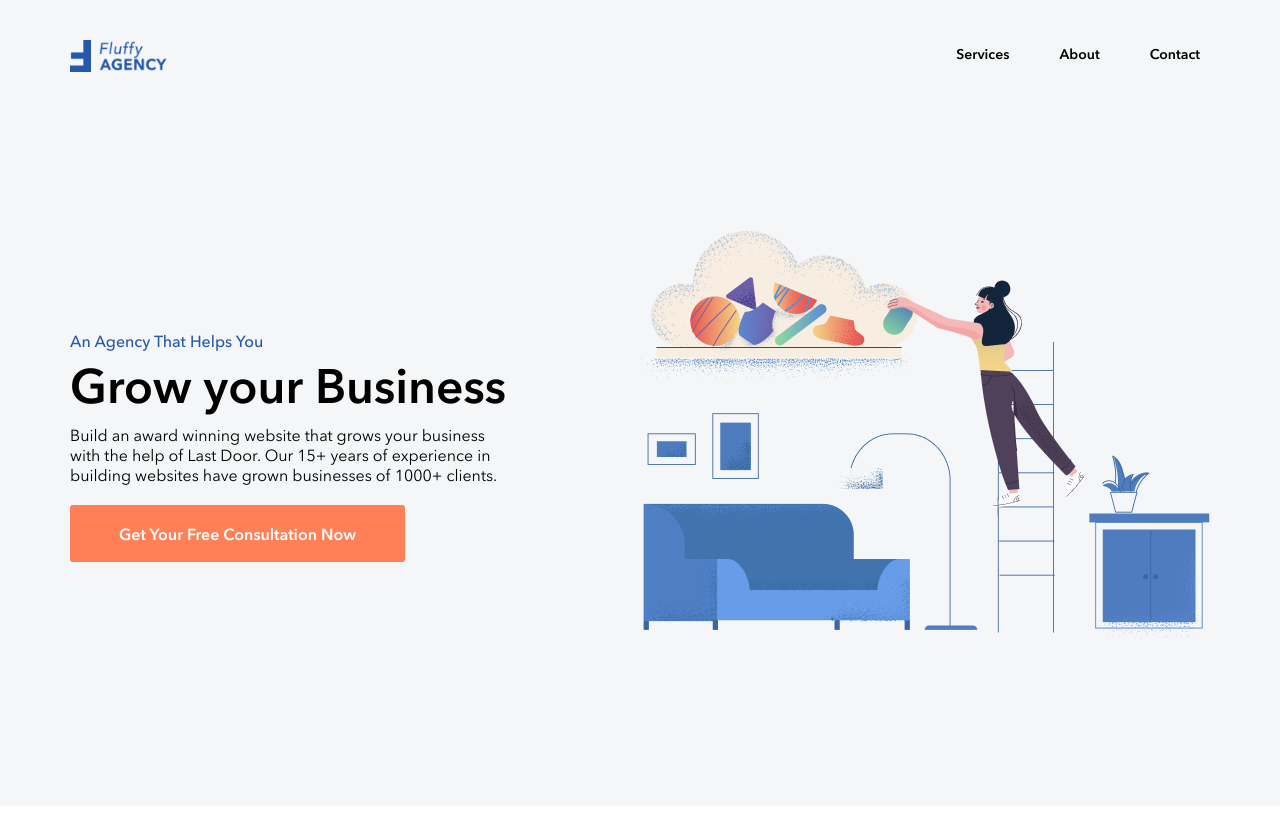
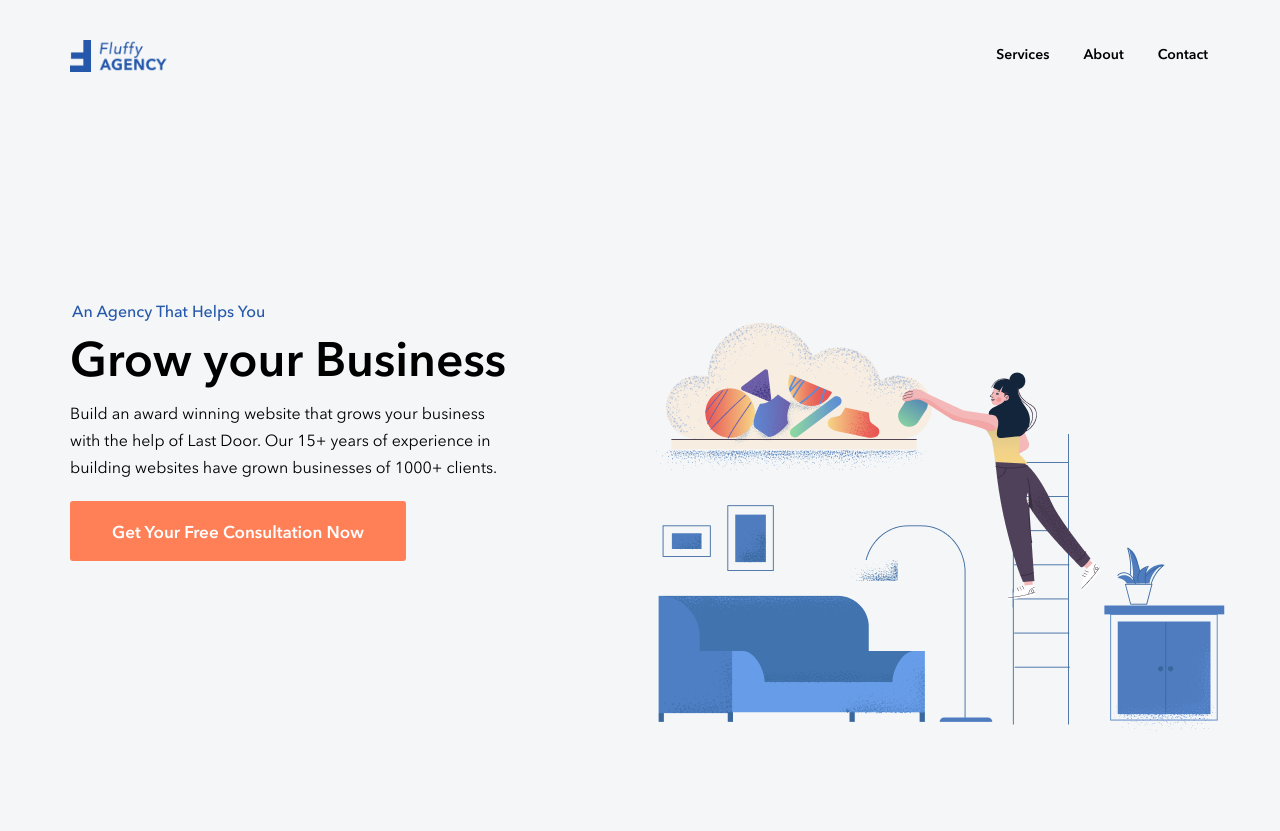
Before and after one commit to Elineum/Practice-Work, a plain HTML site: page index.html in a window 1280 px wide. Before the commit the page ends 806 px from the top, so only its background shows below. Drawn offline with Linux system fonts and the light colour scheme.

Commit message:
pixelPerfect

```diff
--- a/src/scss/blocks/_grow.scss
+++ b/src/scss/blocks/_grow.scss
@@ -3,13 +3,13 @@
   align-items: center;
   justify-content: center;
   background-color: #f4f6f7;
+  padding-top: 158px;
 
   &__bussines {
     display: flex;
     flex-wrap: wrap;
     justify-content: space-between;
     align-items: center;
-    min-height: 734px;
   }
 
   &__bussines-description-holder {
@@ -21,20 +21,22 @@
   &__bussines-some-text {
     font-weight: 500;
     font-size: 16px;
+    line-height: 22px;
     color: $blue;
-    padding: 15px 15px 5px 15px;
+    padding: 70px 15px 5px 17px;
   }
 
   &__bussines-title {
     font-weight: 700;
     font-size: 32px;
+    line-height: 63px;
     padding: 0 15px;
   }
 
   &__bussines-text {
-    padding: 10px 15px 20px;
+    line-height: 27px;
+    padding: 10px 15px 20px 15px;
     max-width: 470px;
-    min-height: 81px;
   }
 
   &__bussines-btn {
@@ -42,13 +44,14 @@
     align-items: center;
     justify-content: center;
     flex-wrap: nowrap;
-    padding: 19px 49px 18px 49px;
+    padding: 19px 42px 18px;
     border-radius: 3px;
     background-color: $orange;
     font-weight: 600;
-    font-size: 16px;
+    font-size: 17px;
+    line-height: 23px;
     color: white;
-    margin-left: 15px;
+    margin: 0 0 270px 15px;
     transition: all ease-in-out 0.4s;
 
     &:hover {
@@ -57,6 +60,5 @@
   }
 
   &__bussines-img-holder {
-    padding: 15px;
   }
 }
--- a/src/scss/blocks/_header.scss
+++ b/src/scss/blocks/_header.scss
@@ -46,9 +46,11 @@
 
   &__link {
     display: flex;
+    align-items: center;
+    justify-content: space-between;
     flex-wrap: wrap;
     position: relative;
-    padding: 0 25px;
+    margin: 0 17px;
     padding-bottom: 3px;
     font-size: 14px;
     font-weight: 600;
```
Also changed, not shown: src/css/main.css.
